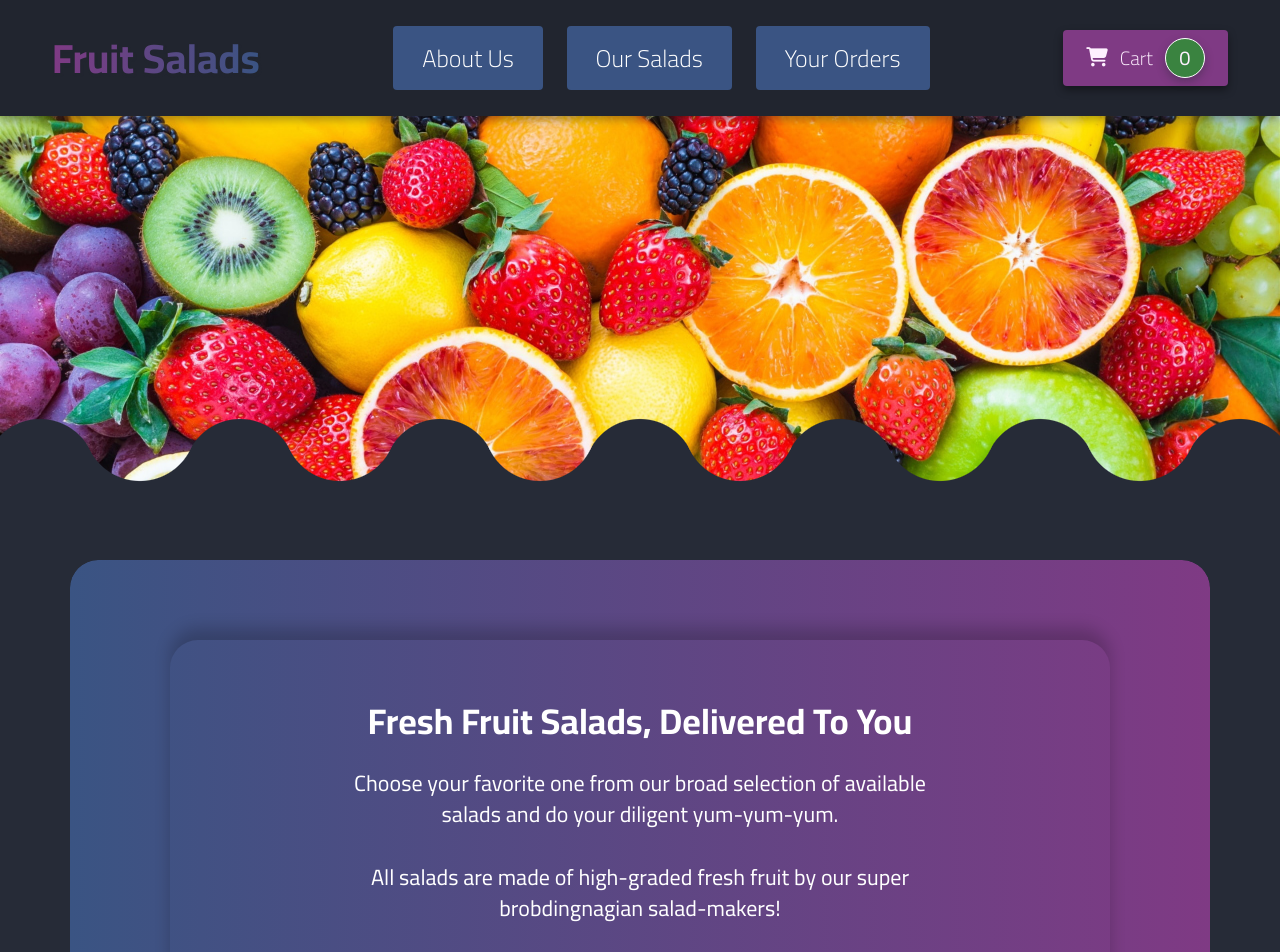
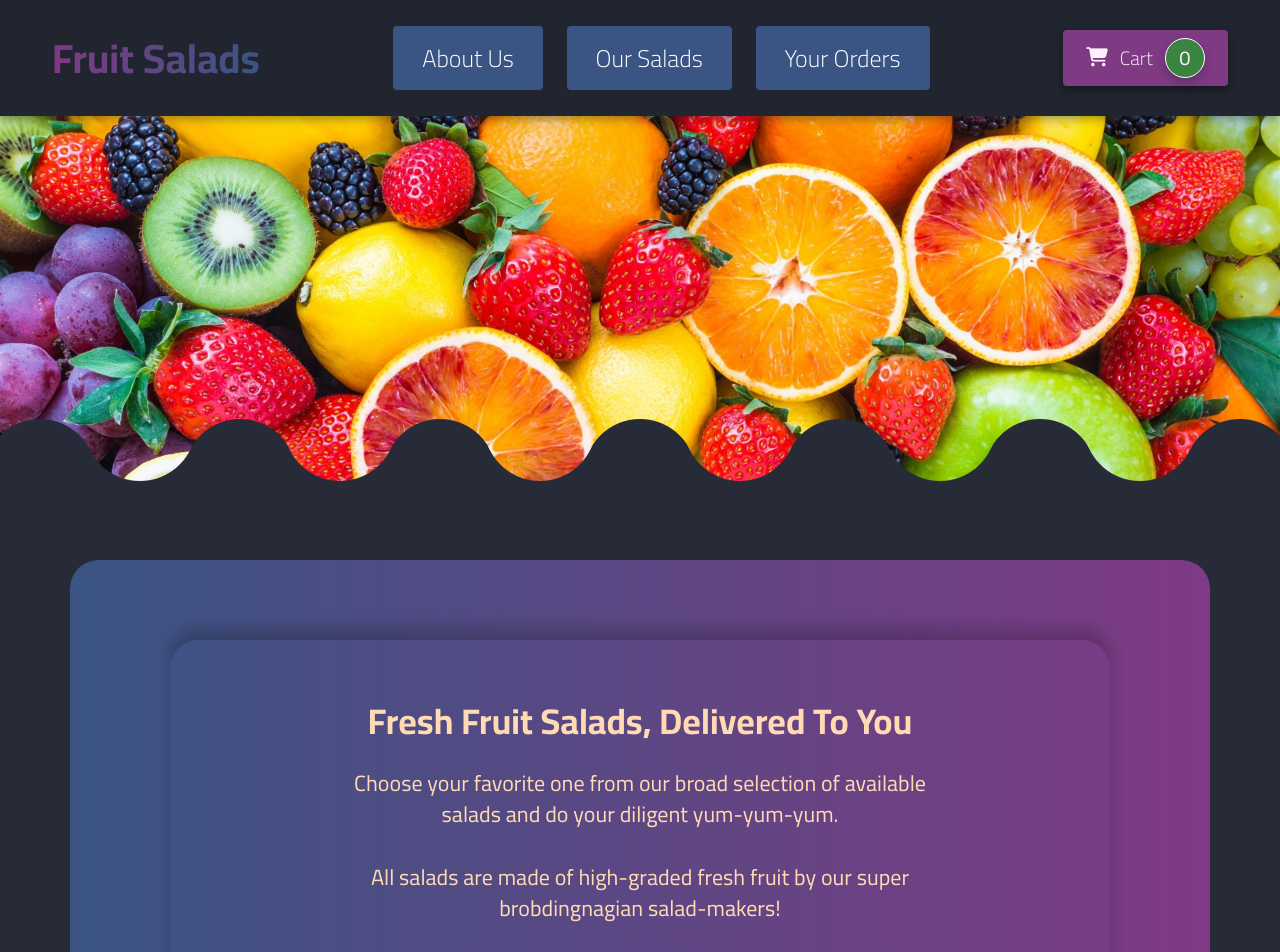
Before and after one commit to xlsmile/meals, a React (Create React App) app: page / in a window 1280 px wide. Shown: the top 952 px of the page. Built offline with nearby package versions, Linux system fonts and the light colour scheme.

Commit message:
Update Intro text color.

```diff
--- a/src/index.css
+++ b/src/index.css
@@ -51,7 +51,6 @@ body {
   background: linear-gradient(-90deg, #3a5483, #7f3a84);
   background-clip: text;
   -webkit-text-fill-color: transparent;
-  color: #7f3a84;
 }
 .title__primary {
   font-size: calc(1rem + 2.4vw);
@@ -60,6 +59,7 @@ body {
 .title__secondary {
   font-size: calc(1rem + 2vw);
   margin-bottom: 0.4em;
+  color: #ffdab3;
 }
 .title__tertiary {
   font-size: calc(0.9rem + 0.8vw);
@@ -73,6 +73,7 @@ body {
   font-weight: 400;
   width: 70%;
   margin-inline: auto;
+  color: #ffdab3;
 }
 
 .cta {
--- a/src/scss/base/_typorgaphy.scss
+++ b/src/scss/base/_typorgaphy.scss
@@ -4,7 +4,6 @@
     background: linear-gradient(-90deg, $color-default, $color-gamma);
     background-clip: text;
     -webkit-text-fill-color: transparent;
-    color: $color-gamma;
   }
 
   &__primary {
@@ -15,6 +14,7 @@
   &__secondary {
     font-size: $font-size-l;
     margin-bottom: 0.4em;
+    color: $color-delta;
   }
 
   &__tertiary {
@@ -31,5 +31,6 @@
     font-weight: 400;
     width: 70%;
     margin-inline: auto;
+    color: $color-delta;
   }
 }
```
